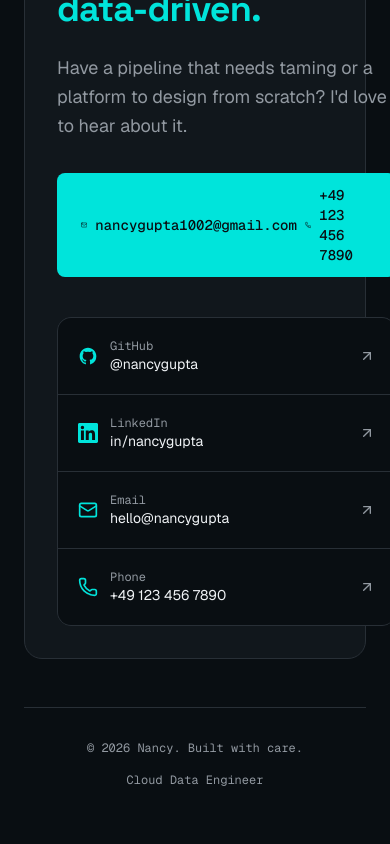
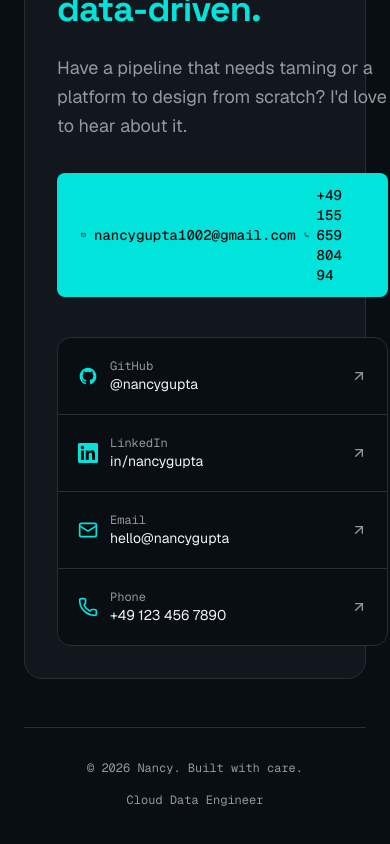
Before and after one commit to nancydhusar/portfolio-website, a Next.js app: page / in a window 390 px wide. Shown: the part 6264-7108 px from the top of the page. Built offline with nearby package versions, Linux system fonts and the light colour scheme.

Commit message:
To add phone number

```diff
--- a/components/contact-section.tsx
+++ b/components/contact-section.tsx
@@ -27,7 +27,7 @@ export function ContactSection() {
                 nancygupta1002@gmail.com
 
                 <Phone className="size-4" />
-                +49 123 456 7890
+                +49 155 659 804 94
               </a>
             </div>
 
```
